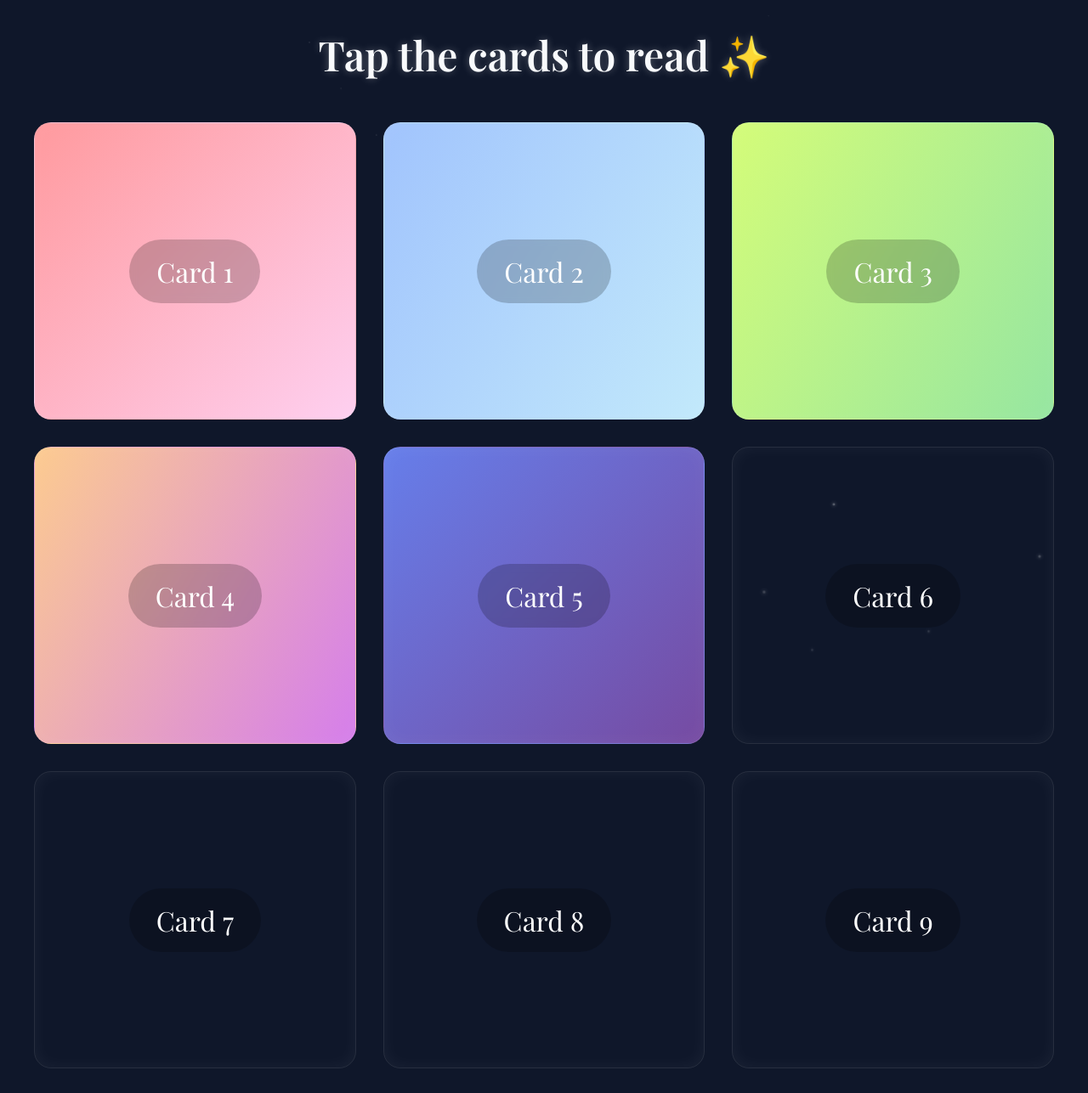
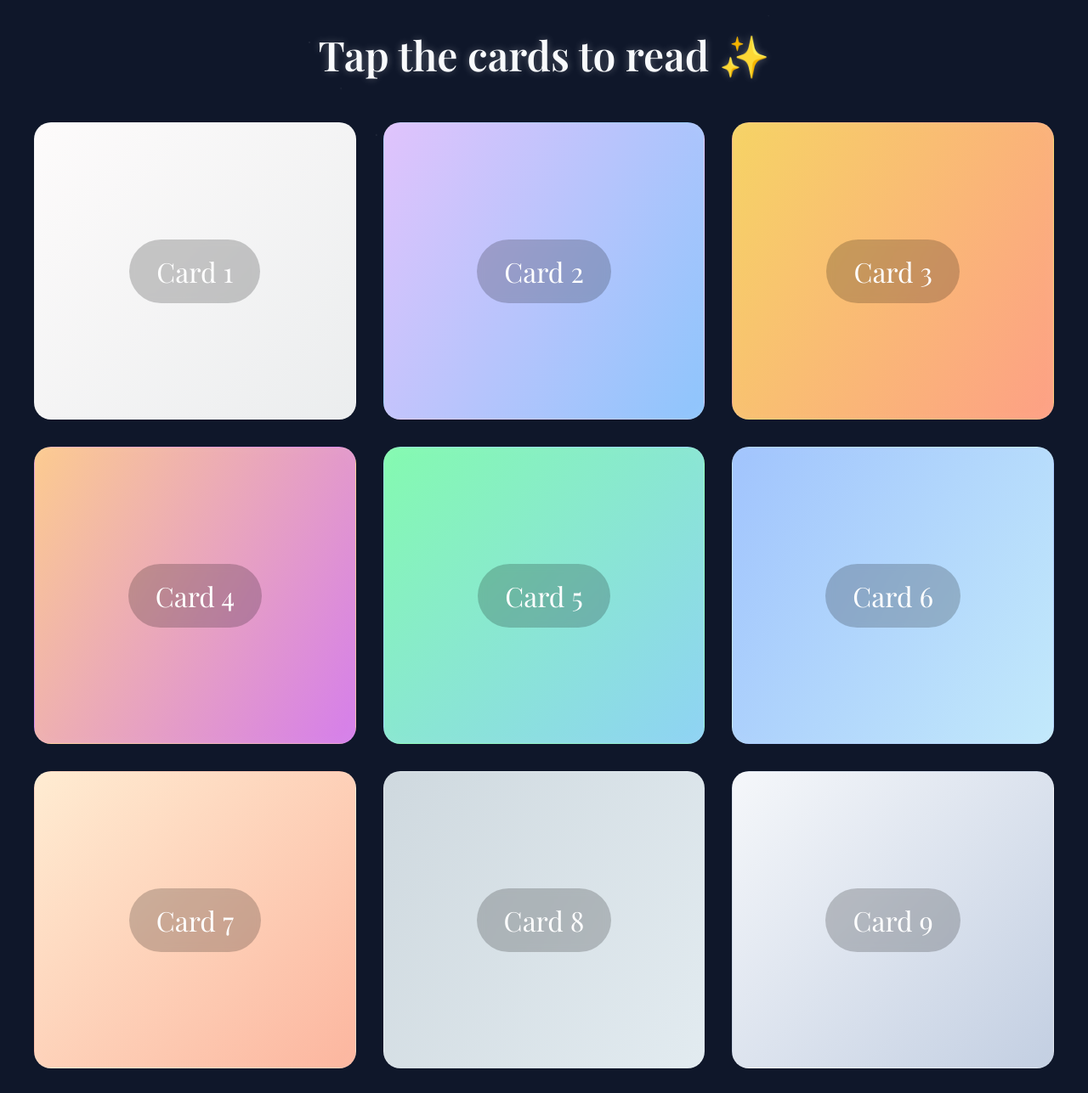
Before and after one commit to bablu560/Birthday_Surprise, a website built with Vite: page message.html in a window 1280 px wide. Shown: the top 1287 px of the page at 85% size. Built offline with nearby package versions, Linux system fonts and the light colour scheme; a web font is replaced by a local one.

Commit message:
Add files via upload

```diff
--- a/message.css
+++ b/message.css
@@ -95,7 +95,7 @@
   transform: rotateY(180deg);
   font-size: 1.05rem;
   line-height: 1.6;
-  color: white;
+  color: #1e293b;
   text-align: left;
   align-items: flex-start;
   border: 1px solid rgba(255,255,255,0.2);
@@ -115,16 +115,19 @@
 }
 
 /* Card Colors */
-.card-color-1 { background: linear-gradient(135deg, #FF9A9E 0%, #FECFEF 99%, #FECFEF 100%); }
-.card-color-2 { background: linear-gradient(120deg, #a1c4fd 0%, #c2e9fb 100%); }
-.card-color-3 { background: linear-gradient(120deg, #d4fc79 0%, #96e6a1 100%); }
+.card-color-1 { background: linear-gradient(135deg, #fdfbfb 0%, #ebedee 100%); }
+.card-color-2 { background: linear-gradient(120deg, #e0c3fc 0%, #8ec5fc 100%); }
+.card-color-3 { background: linear-gradient(120deg, #f6d365 0%, #fda085 100%); }
 .card-color-4 { background: linear-gradient(120deg, #fccb90 0%, #d57eeb 100%); }
-.card-color-5 { background: linear-gradient(135deg, #667eea 0%, #764ba2 100%); }
+.card-color-5 { background: linear-gradient(135deg, #84fab0 0%, #8fd3f4 100%); }
+.card-color-6 { background: linear-gradient(120deg, #a1c4fd 0%, #c2e9fb 100%); }
+.card-color-7 { background: linear-gradient(135deg, #ffecd2 0%, #fcb69f 100%); }
+.card-color-8 { background: linear-gradient(120deg, #cfd9df 0%, #e2ebf0 100%); }
+.card-color-9 { background: linear-gradient(135deg, #f5f7fa 0%, #c3cfe2 100%); }
+.card-color-10 { background: linear-gradient(120deg, #e0c3fc 0%, #8ec5fc 100%); }
 
 /* Adjust text color for lighter backgrounds to ensure readability */
-.card-color-1.flip-card-back p,
-.card-color-2.flip-card-back p,
-.card-color-3.flip-card-back p {
+.flip-card-back p {
   color: #1e293b;
   text-shadow: none;
   font-weight: 500;
```
Also changed, not shown: gallery.html (+4 -1 lines).
